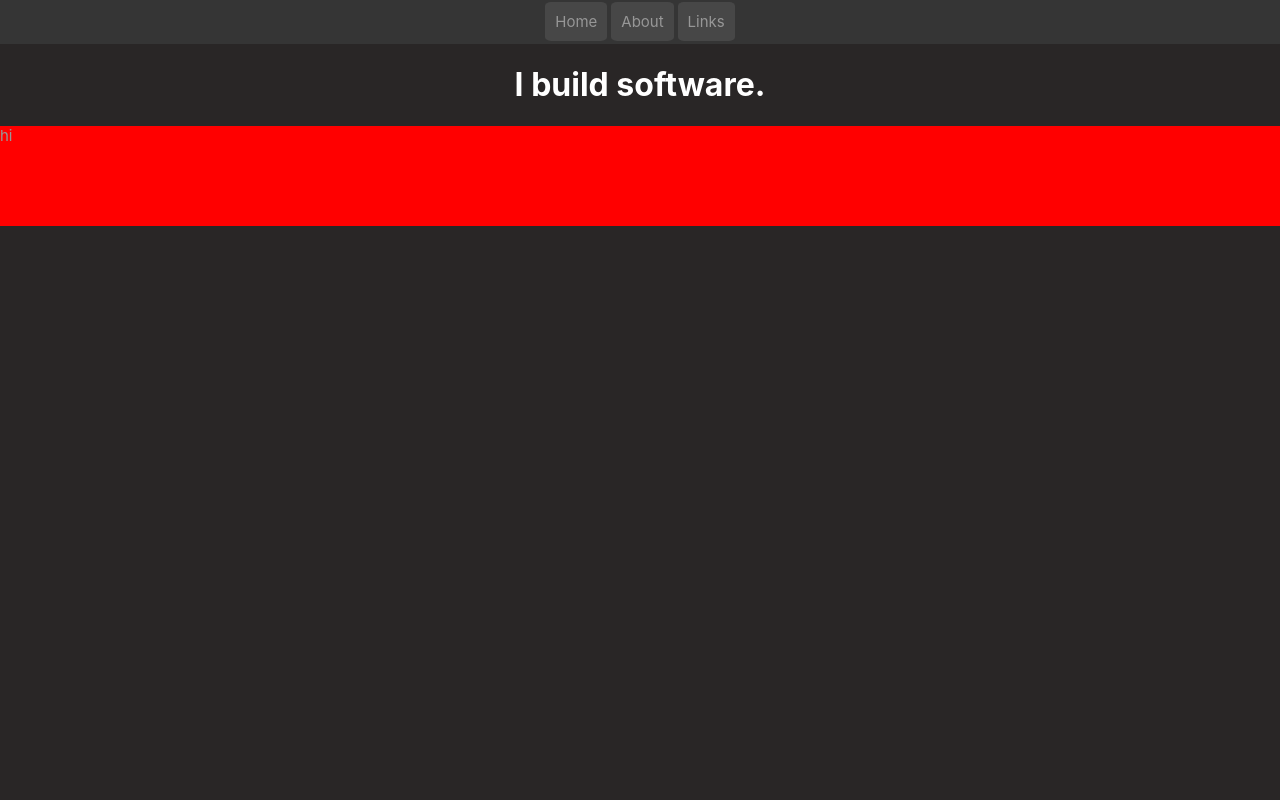
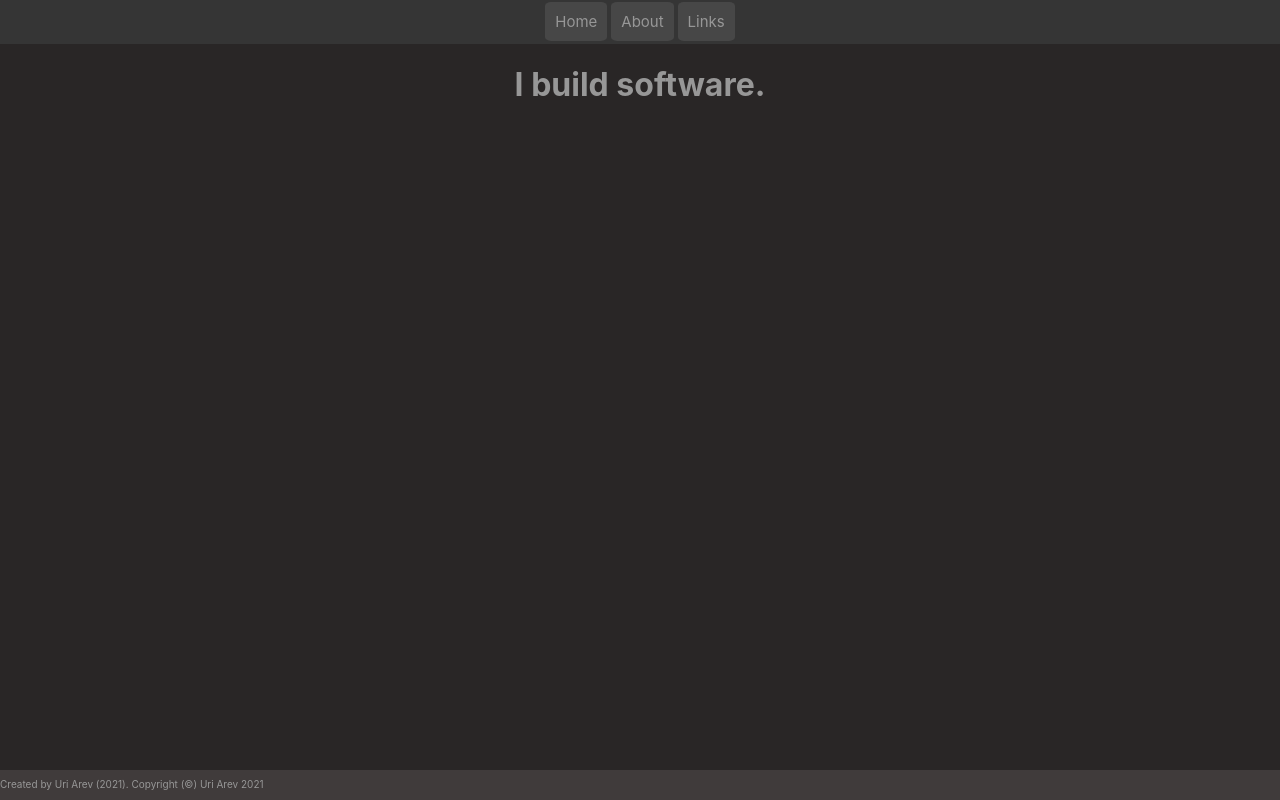
Before and after one commit to wantyapps/SiteV2, a React (Create React App) app: page /home in a window 1280 px wide. Built offline with nearby package versions, Linux system fonts and the light colour scheme.

Commit message:
Feat: footer with copyright

```diff
--- a/src/App.js
+++ b/src/App.js
@@ -18,9 +18,9 @@ function App() {
           <Route exact path="/links" component={LinksPage}/>
         </Switch>
       </BrowserRouter>
-      <section className="section-bottom">
-        <a href="/home">hi</a>
-      </section>
+      <footer className="footer">
+        <p>Created by Uri Arev (2021). Copyright (©) Uri Arev 2021</p>
+      </footer>
     </div>
   );
 }
--- a/src/index.css
+++ b/src/index.css
@@ -1,12 +1,13 @@
 body {
   margin: 0;
+  padding: 0;
   font-family: -apple-system, BlinkMacSystemFont, 'Segoe UI', 'Roboto', 'Oxygen',
     'Ubuntu', 'Cantarell', 'Fira Sans', 'Droid Sans', 'Helvetica Neue',
     sans-serif;
   -webkit-font-smoothing: antialiased;
   -moz-osx-font-smoothing: grayscale;
-  background-color: #292626;
-  color: white;
+  background-color: var(--bg);
+  color: var(--text-color);
 }
 
 code {
@@ -15,10 +16,12 @@ code {
 }
 
 :root {
+  --bg: #292626;
   --text-color: #979797;
   --nav-bg: #353535;
   --navbar-size: 50px;
   --border: 1px solid #353535;
+  --footer-bg: #403B3B;
 }
 
 .navbar {
@@ -71,9 +74,16 @@ a {
   filter: brightness(1.5)
 }
 
-.section-bottom {
-  display: flex;
-  height: 100px;
-  background-color: red;
-  position: relative;
+.footer {
+  position: absolute;
+  bottom: 0%;
+  width: 100%;
+  height: 30px;
+  background-color: var(--footer-bg);
 }
+
+.footer p {
+  font-size: 10px;
+  position: absolute;
+  bottom: 0;
+}
```
